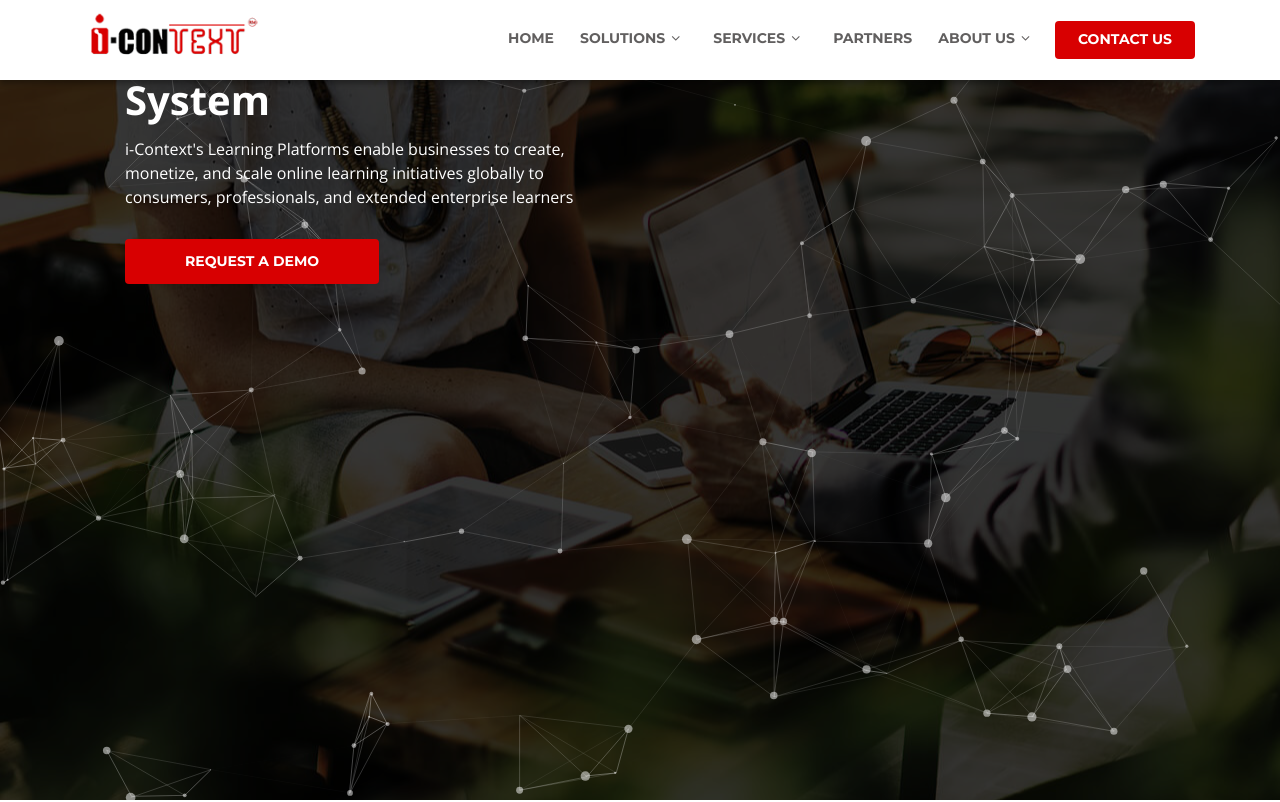
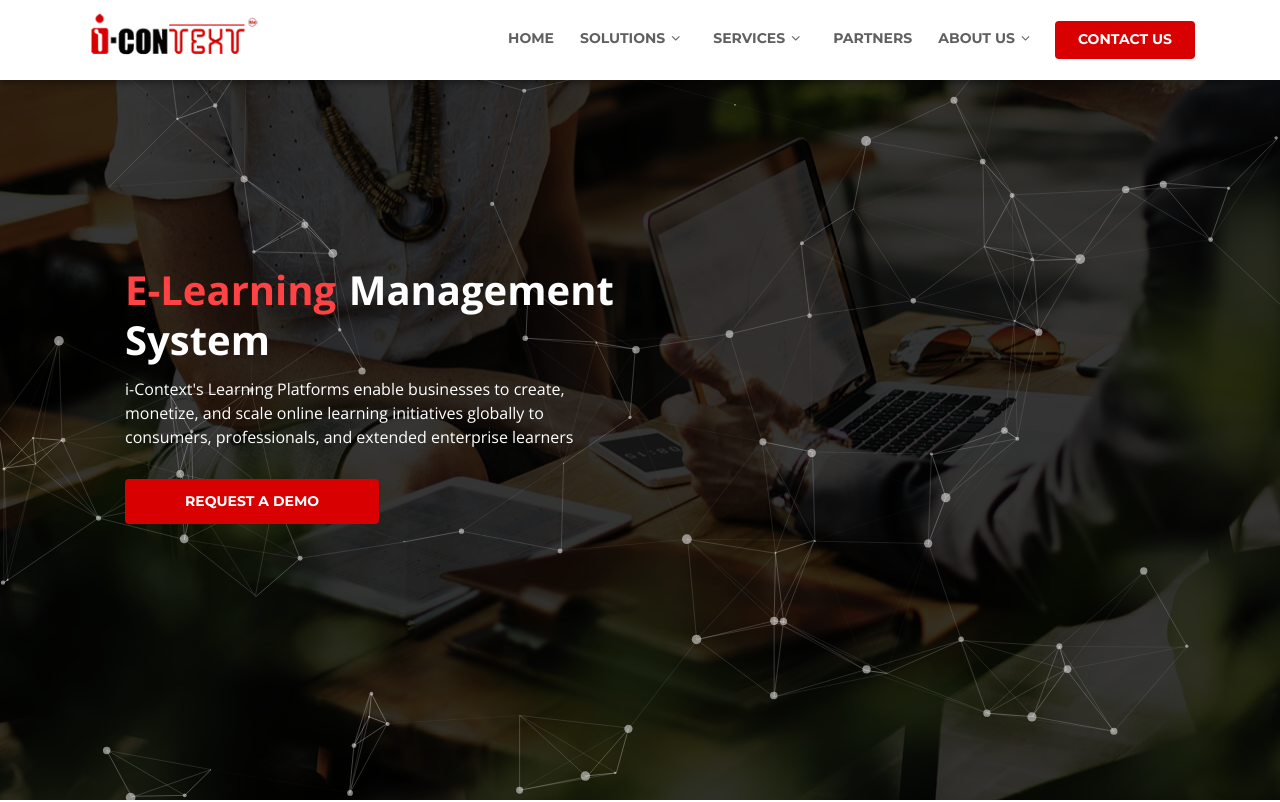
Before and after one commit to Irushan22/i-context-practical-exam, a plain HTML site: page index.html in a window 1280 px wide. Shown: the top 802 px of the page. Drawn offline with nearby package versions, Linux system fonts and the light colour scheme; animation ran at ten frames a second; files whose address does not match are found by name.

Commit message:
intro sec bug ni

```diff
--- a/css/style.css
+++ b/css/style.css
@@ -166,7 +166,7 @@ h6 {
 .into-wrapper {
   position: absolute;
   z-index: 1;
-  /* margin-top: 30vh; */
+  margin-top: 30vh;
   width: 45%;
   padding: 20px;
   margin-left: 90px;
```
